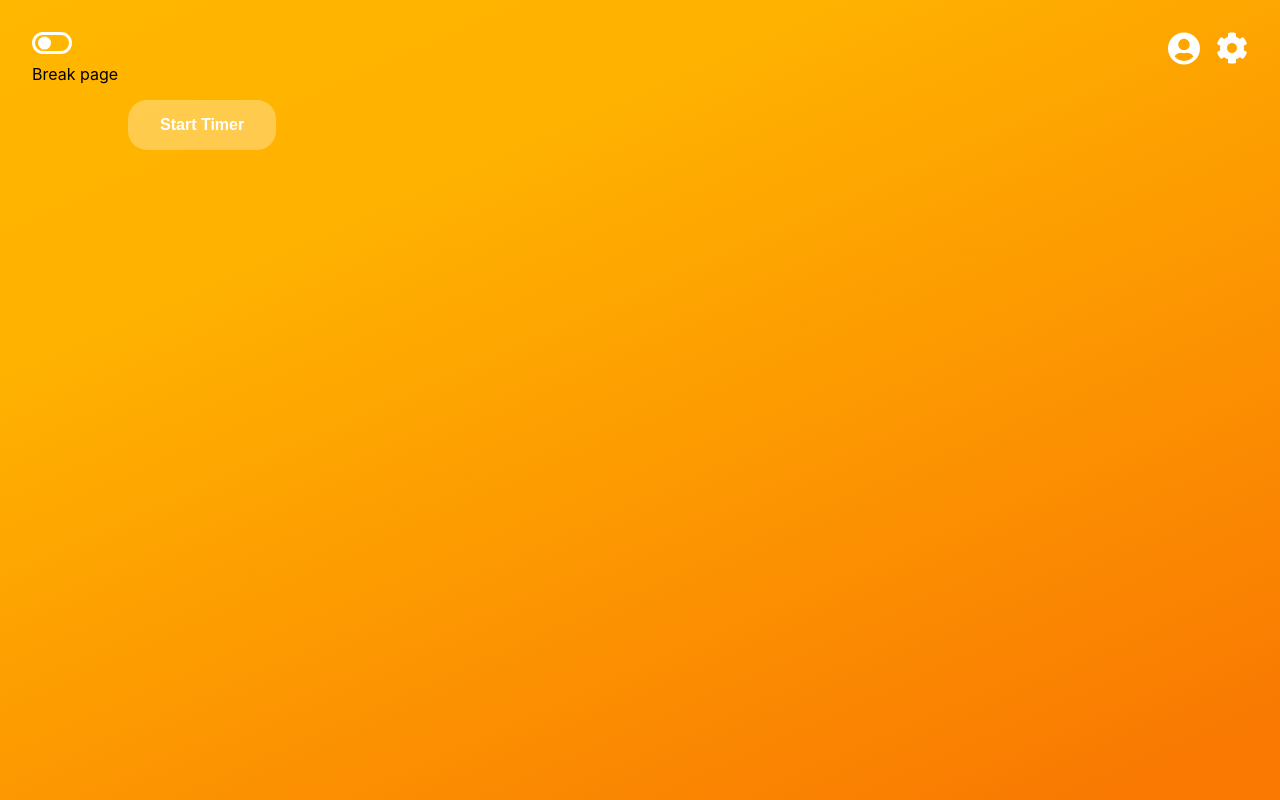
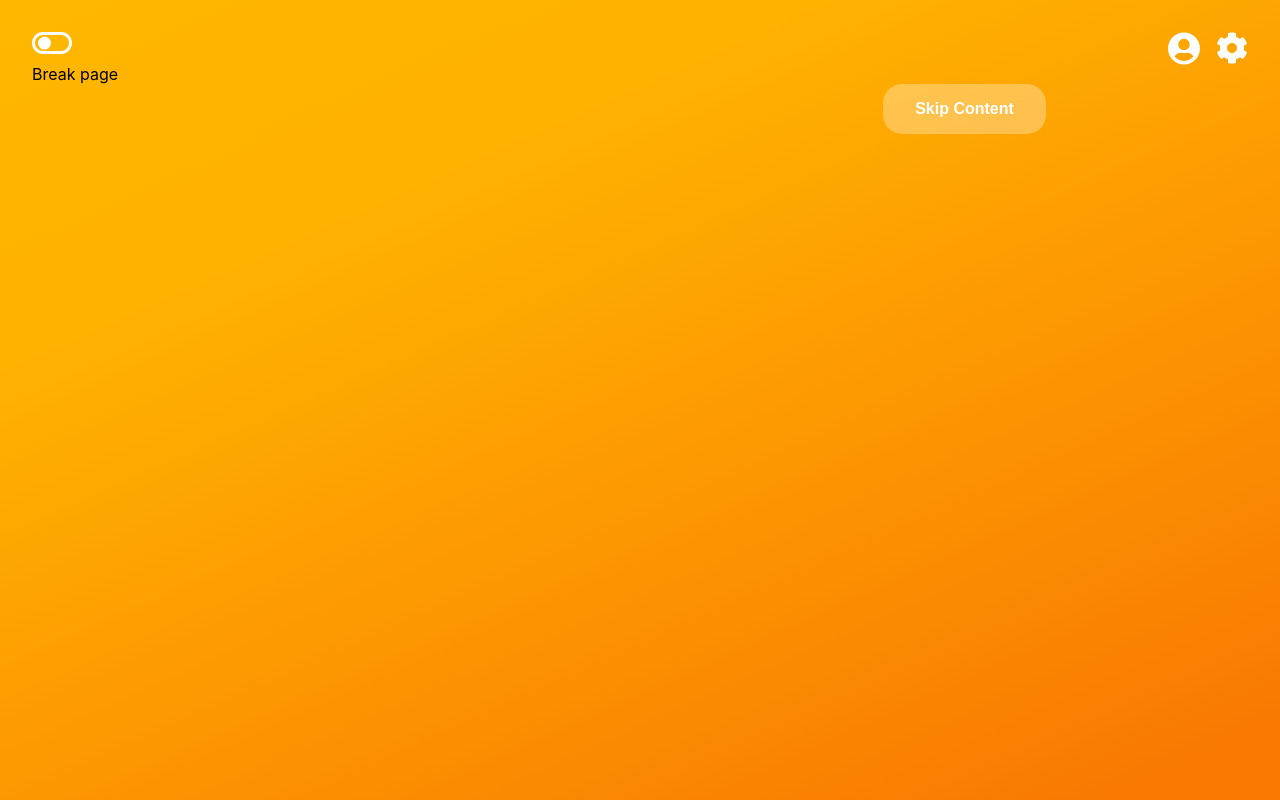
Before and after one commit to decode-2021-google/decode, a React (Create React App) app in the folder frontend/: page /relax in a window 1280 px wide. Built offline with nearby package versions, Linux system fonts and the light colour scheme.

Commit message:
Formatted bottom bar

```diff
--- a/frontend/src/components/relaxNav.js
+++ b/frontend/src/components/relaxNav.js
@@ -12,13 +12,7 @@ const RelaxNavStyles = styled.div`
     display: flex;
 
     .approval{
-      align: left;
-      padding: 1rem 2rem;
-    }
-
-    .controls {
-      align: right;
-      padding: 1rem 2rem;
+      padding-right:70%;
     }
   }
 
@@ -38,8 +32,10 @@ const RelaxNav = () => {
               <Icon icon={thumbsUp} class="footer-icon"/>
               <Icon icon={thumbsDown} class="footer-icon"/>
             </div>
+            <div className="button-container">
+                <PrimaryButton text="Skip Content"/>
+            </div>
             <div className="controls">
-              <PrimaryButton text="Start Timer" />
               <Icon icon={timer16Filled} class="footer-icon" />
             </div>
           </div>
```
